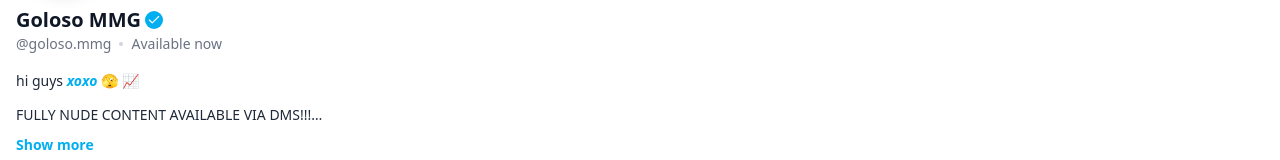
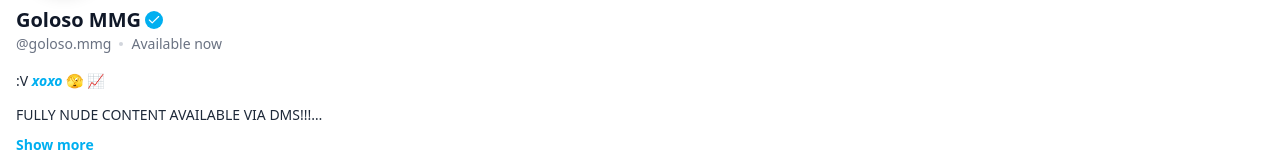
Before and after one commit to onlymeehorney/onlyfans-ashleysanz, a React (Vite) app: page / in a window 1280 px wide. Shown: the part 356-516 px from the top of the page. Built offline with nearby package versions, Linux system fonts and the light colour scheme.

Commit message:
Update App.tsx

```diff
--- a/src/App.tsx
+++ b/src/App.tsx
@@ -868,7 +868,7 @@ export default function App() {
 
         {/* Bio */}
         <div className={`text-sm space-y-3 text-gray-800 leading-relaxed ${isBioCollapsed ? 'line-clamp-2' : ''}`}>
-          <p> hi guys <span className="text-[#00aff0] italic font-semibold">xoxo </span> 🫣 📈</p>
+          <p>:V <span className="text-[#00aff0] italic font-semibold">xoxo </span> 🫣 📈</p>
           <p>FULLY NUDE CONTENT AVAILABLE VIA DMS!!!</p>
           <p>.</p>
           <p>.</p>
```
